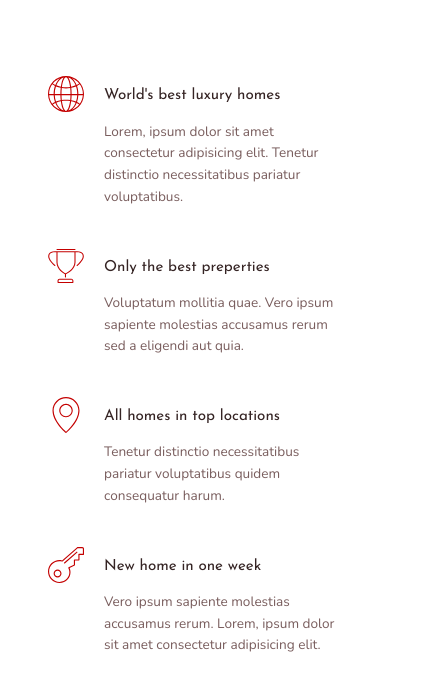
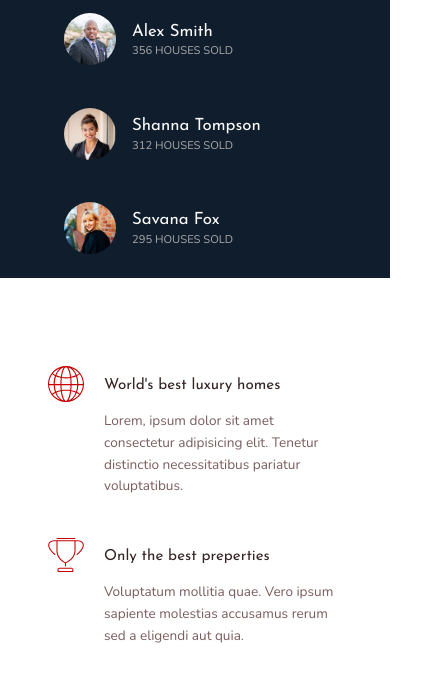
Before and after one commit to MarcioBBS/WalkIn, a website: page index.html in a window 390 px wide. Shown: the part 735-1419 px from the top of the page, 422 px wide, since content can reach past the window. Drawn offline with nearby package versions, Linux system fonts and the light colour scheme.

Commit message:
added responsive page layout

```diff
--- a/sass/abstracts/_mixins.scss
+++ b/sass/abstracts/_mixins.scss
@@ -31,8 +31,6 @@ $breakpoint argument choices:
 - med-desktop
 - big-desktop
 
-RESPONSIVE CHANGING ORDER: Base + typography + general layout + grid > page layout > components
-
 1em = 16px
 
 NOTE: In media queries rem and em are not affected by the root font-size settings.
@@ -43,8 +41,16 @@ Why using em instead of rem? Because rem's failed to work as intended in some br
 
 @mixin respond($breakpoint) {
 
-    @if $breakpoint == medium-device {
-        @media only screen and (max-width: 48em) { @content }; //768 - 768/16 = 48
+    @if $breakpoint == phone {
+        @media only screen and (max-width: 26em) { @content }; // 414px - 414/16 =~ 26
+    }
+
+    @if $breakpoint == phone-land {
+        @media only screen and (max-width: 36em) { @content }; // 576px - 576/16 = 36
+    }
+
+    @if $breakpoint == tab-small {
+        @media only screen and (max-width: 48em) { @content }; //768px - 768/16 = 48
     }
 
     @if $breakpoint == tab-port {
--- a/sass/base/_base.scss
+++ b/sass/base/_base.scss
@@ -42,6 +42,10 @@ body {
 
         grid-template-columns: [full-start] minmax(6rem, 1fr) [center-start] repeat(8, [col-start] minmax(min-content, 14rem) [col-end]) [center-end] minmax(6rem, 1fr) [full-end];
     }
+
+    @include respond(tab-small) {
+        grid-template-rows: [sidebar-start] 6rem [sidebar-end] calc(80vh - 6rem);
+    }
 }
 
 ::selection {
--- a/sass/components/_story.scss
+++ b/sass/components/_story.scss
@@ -1,6 +1,11 @@
 .story {
     display: grid;
-    grid-template-columns: 1fr 1fr;
+    grid-template-columns: repeat(2, 1fr);
+
+    @include respond(tab-small) {
+        grid-template-columns: none;
+        grid-template-rows: repeat(2, min-content);
+    }
 
     &__pictures {
         background-image: linear-gradient(rgba($color-secondary, .8), rgba($color-secondary, .8)), url(../../img/back.jpg);
@@ -12,11 +17,21 @@
         grid-template-columns: repeat(6, [col-start] 1fr [col-end]);
         align-items: center;
 
+        @include respond(tab-small) {
+            grid-row: 2 / 3;
+            padding: 5rem;
+        }
+
             &--1 {
                 width: 100%;
                 grid-row: row-start 2 / row-end 5;
                 grid-column: col-start 2 / col-end 5;
                 box-shadow: 0 2rem 5rem rgba($color-black, .1);
+
+                @include respond(tab-small) {
+                    grid-column: 1 / 5;
+                    grid-row: 1 / -1;
+                }
             }
 
             &--2 {
@@ -25,6 +40,11 @@
                 grid-column: col-start 4/ col-end 7;
                 z-index: 1;
                 box-shadow: 0 2rem 5rem rgba($color-black, .2);
+
+                @include respond(tab-small) {
+                    grid-row: 1 / -1;
+                    width: 100%;
+                }
             }
     }
 
@@ -43,6 +63,12 @@
         align-content: center;
         justify-items: start;
 
+
+        @include respond(tab-small) {
+            grid-row: 1 / 2;
+            padding: 6vh 8vw;
+        }
+
         &-text {
             font-size: 1.5rem;
             font-style: italic;
--- a/sass/layout/_footer.scss
+++ b/sass/layout/_footer.scss
@@ -3,6 +3,12 @@
     display: grid;
     grid-template-columns: repeat(3, 1fr);
     gap: 2.5rem;
+
+    @include respond(phone) {
+        grid-template-rows: repeat(3, 1fr);
+        //grid-template-columns: repeat(auto-fit, minmax(min-content, 1fr));
+
+    }
 
     &__svg > * {
         height: 3.5rem;
@@ -25,6 +31,10 @@
         grid-template-rows: repeat(2, 1fr);
         justify-items: center;
         align-items: center;
+
+        @include respond(phone) {
+            grid-column: 1 / -1;
+        }
     }
 
     &__logo {
@@ -35,13 +45,31 @@
     .nav {
         grid-column: 2 / 4;
         align-content: center;
+        list-style: none;
 
-        list-style: none;
+        // @include respond(phone) {
+        //     grid-row: 2 / 3;
+        //     grid-column: 1 / -1;
+        //     justify-content: stretch;
+        //     justify-self: center;
+        // }
+
         display: grid;
         gap: .5rem;
         grid-template-columns: repeat(auto-fit, minmax(15rem, 1fr));
         grid-template-rows: repeat(auto-fit, minmax(3rem, 4rem));
         align-items: start;
+
+        @include respond(tab-small) {
+            justify-items: end;
+        }
+
+        @include respond(phone) {
+            grid-column: 1 / -1;
+            grid-template-rows: auto;
+            justify-items: center;
+            gap: 2rem;
+         }
 
         &__link:link,
         &__link:visited {
@@ -53,6 +81,10 @@
             display: block;
             transition: all .2s;
             backface-visibility: hidden;
+
+            @include respond(phone) {
+                font-size: 1.4rem;
+            }
 
             &:hover,
             &:active {
--- a/sass/layout/_homes.scss
+++ b/sass/layout/_homes.scss
@@ -64,10 +64,6 @@
             margin-right: 1rem;
         }
 
-        p {
-
-        }
-
     }
 
     &__btn {
--- a/sass/layout/_realtors.scss
+++ b/sass/layout/_realtors.scss
@@ -1,18 +1,33 @@
 .realtors {
     padding: 3rem;
-
     display: grid;
     align-content: center;
     justify-content: center;
     row-gap: 2rem;
     justify-items: center;
 
+    @include respond(phone-land) {
+        padding: 3rem 8rem;
+        justify-content: stretch;
+    }
+
     &__list {
+
         display: grid;
         grid-template-columns: min-content max-content;
         column-gap: 2rem;
         row-gap: 5vh;
         align-items: center;
+
+        @include respond(tab-small) {
+            grid-template-columns: repeat(3, min-content max-content);
+        }
+
+        @include respond(phone-land) {
+            grid-template-columns: min-content max-content;
+            justify-self: start;
+            // padding-left: 5rem;
+        }
     }
 
     &__img {
@@ -29,10 +44,25 @@
         text-transform: uppercase;
         color: $color-grey-light-2;
         margin-top: -3px;
+
+        @include respond(tab-small) {
+            font-size: 1.4rem;
+        }
     }
 
     // Changed the h4 color
     .heading-4 {
         @include heading-color(light);
+
+        @include respond(tab-small) {
+            font-size: 2.1rem;
+        }
+    }
+
+    .heading-3 {
+        @include respond(phone-land) {
+            font-size: 2.6rem;
+            justify-self: center;
+        }
     }
 }
--- a/sass/pages/_home.scss
+++ b/sass/pages/_home.scss
@@ -13,11 +13,19 @@
 
 .header {
     grid-column: full-start / col-end 6;
+
+    @include respond(tab-small) {
+        grid-column: full-start / full-end;
+    }
 }
 
 .realtors {
     background-color: $color-secondary;
     grid-column: col-start 7 / full-end;
+
+    @include respond(tab-small) {
+        grid-column: full-start / full-end;
+    }
 }
 
 .features {
```
Also changed, not shown: index.html (+3 -0 lines), css/style.css.
